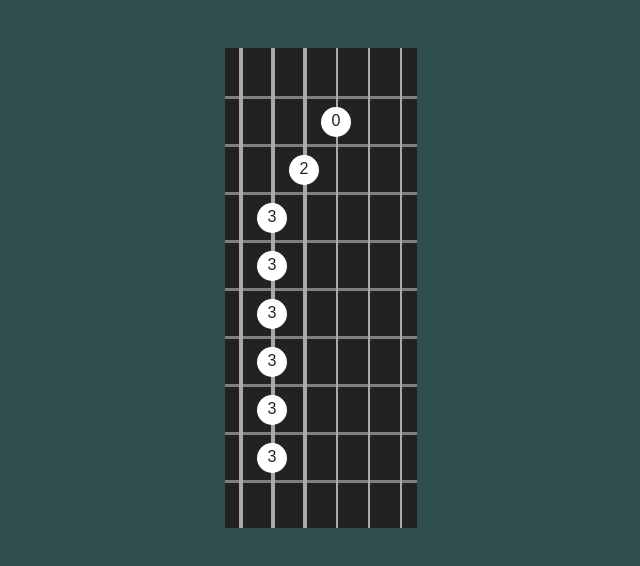
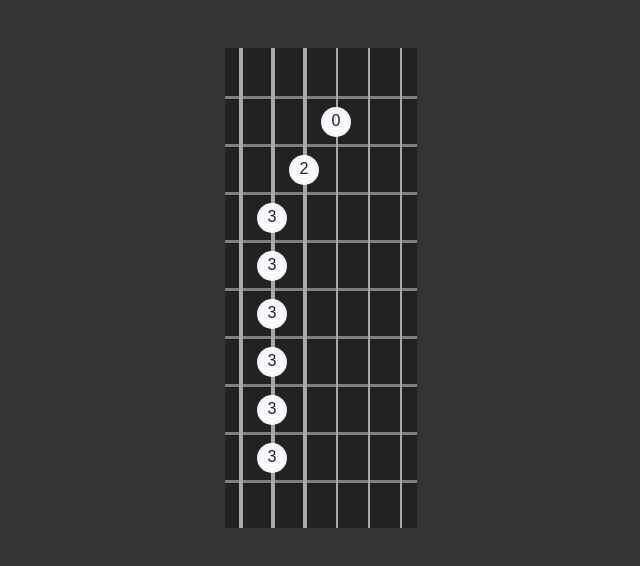
Before and after one commit to craigargh/guitar-practice-react, a React (Create React App) app: page / in a window 1280 px wide. Shown: the top 566 px of the page, without its empty margins (319-959 px from the left). Built offline with nearby package versions, Linux system fonts and the light colour scheme.

Commit message:
Adjust colours

```diff
--- a/src/fretboard/position.css
+++ b/src/fretboard/position.css
@@ -2,7 +2,7 @@
     border-radius: 50%;
     width: 1.875em;
     height: 1.875em;
-    background-color: white;
+    background-color: ghostwhite;
     color: #222;
     text-align: center;
     position: absolute;
--- a/src/index.css
+++ b/src/index.css
@@ -2,5 +2,5 @@ body {
     margin: 0;
     padding: 0;
     font-family: sans-serif;
-    background-color: darkslategrey;
+    background-color: #333535;
 }
```
